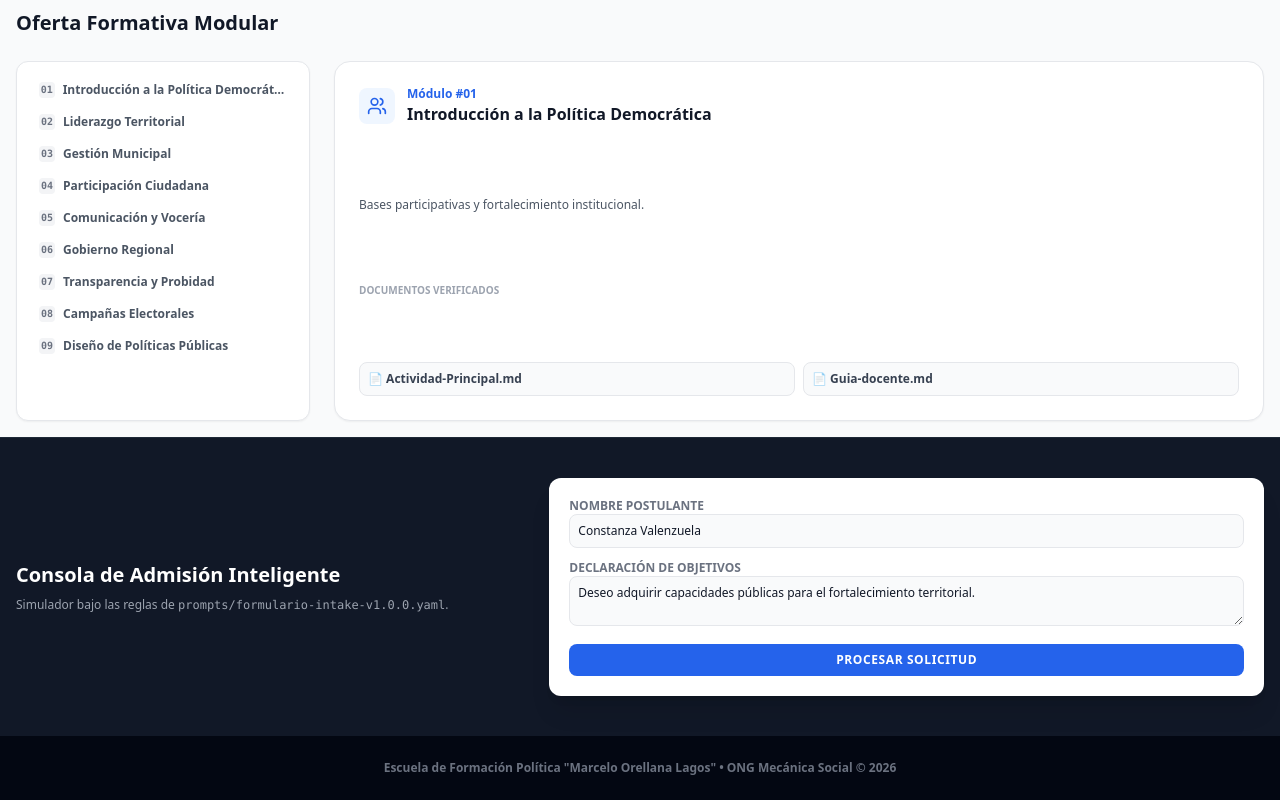
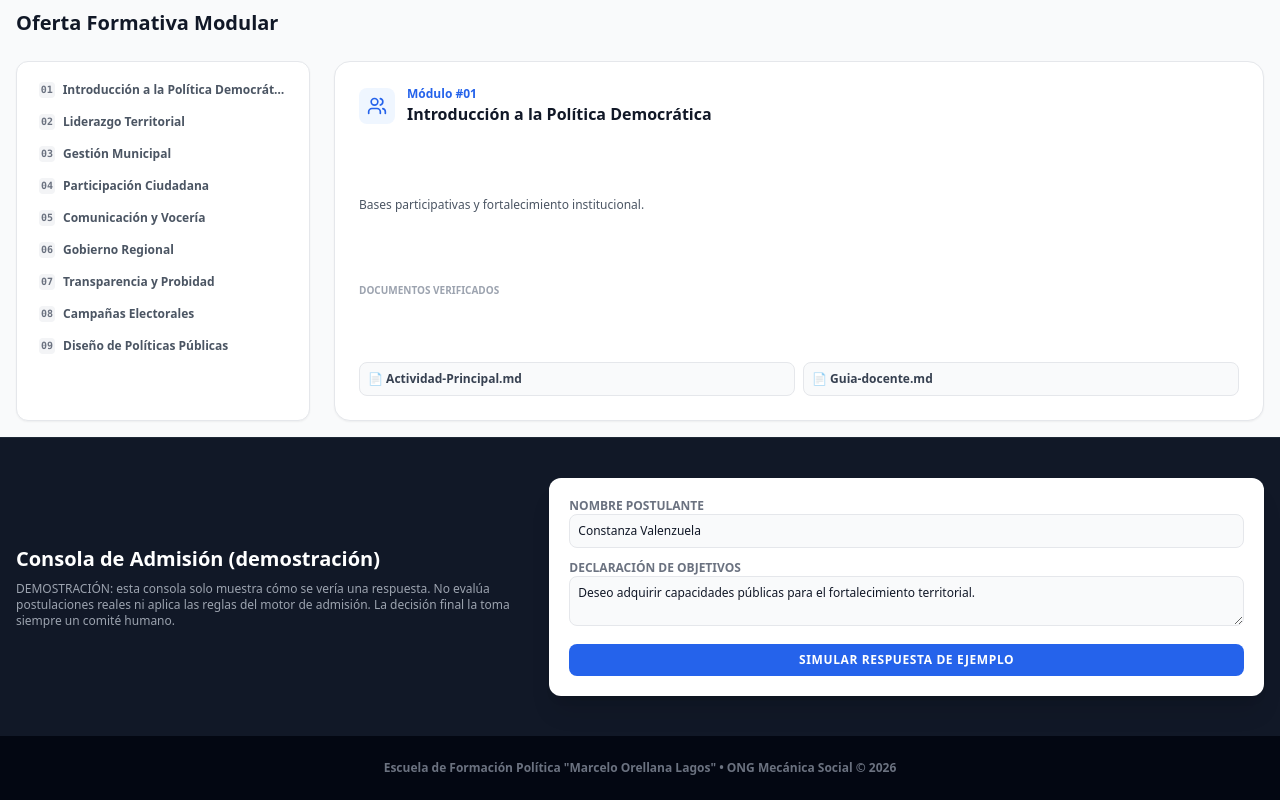
Before and after one commit to mecanicasocial/mecanica-social-escuela, a plain HTML site: page site/index.html in a window 1280 px wide. Shown: the part 603-1403 px from the top of the page. Drawn offline with nearby package versions, Linux system fonts and the light colour scheme.

Commit message:
Rotula el simulador de admision como demostracion

```diff
--- a/site/index.html
+++ b/site/index.html
@@ -47,12 +47,12 @@
     </main>
     <section id="ia-sandbox" class="bg-gray-900 text-white py-10 border-t border-gray-800">
         <div class="max-w-7xl mx-auto px-4 grid grid-cols-1 lg:grid-cols-12 gap-8 items-center">
-            <div class="lg:col-span-5"><h2 class="text-xl font-black mb-2">Consola de Admisión Inteligente</h2><p class="text-gray-400 text-xs">Simulador bajo las reglas de <code>prompts/formulario-intake-v1.0.0.yaml</code>.</p></div>
+            <div class="lg:col-span-5"><h2 class="text-xl font-black mb-2">Consola de Admisión (demostración)</h2><p class="text-gray-400 text-xs">DEMOSTRACIÓN: esta consola solo muestra cómo se vería una respuesta. No evalúa postulaciones reales ni aplica las reglas del motor de admisión. La decisión final la toma siempre un comité humano.</p></div>
             <div class="lg:col-span-7 bg-white text-gray-900 rounded-xl p-5 shadow-xl">
                 <div class="space-y-3">
                     <div><label class="block text-xs font-bold text-gray-500 uppercase">Nombre Postulante</label><input type="text" id="intake-name" value="Constanza Valenzuela" class="w-full text-xs border p-2 rounded-lg bg-gray-50"></div>
                     <div><label class="block text-xs font-bold text-gray-500 uppercase">Declaración de Objetivos</label><textarea id="intake-justification" rows="2" class="w-full text-xs border p-2 rounded-lg bg-gray-50">Deseo adquirir capacidades públicas para el fortalecimiento territorial.</textarea></div>
-                    <button onclick="executeIntakeSimulation()" class="w-full bg-blue-600 hover:bg-blue-700 text-white font-bold text-xs py-2 rounded-lg uppercase tracking-wider transition-colors">Procesar Solicitud</button>
+                    <button onclick="executeIntakeSimulation()" class="w-full bg-blue-600 hover:bg-blue-700 text-white font-bold text-xs py-2 rounded-lg uppercase tracking-wider transition-colors">Simular respuesta de ejemplo</button>
                 </div>
                 <div id="api-response-box" class="mt-3 p-3 bg-gray-950 rounded-lg font-mono text-[10px] text-emerald-400 hidden"><pre id="json-output"></pre></div>
             </div>
@@ -87,7 +87,7 @@
         function executeIntakeSimulation() {
             const name = document.getElementById("intake-name").value;
             const motivation = document.getElementById("intake-justification").value;
-            const response = { metadata: { version: "v1.0.0", timestamp: new Date().toISOString() }, solicitud: { postulante: name, curso: "Módulo 01" }, evaluacion: { admitido: motivation.length > 20, score: 0.98, analisis: "Alineado con la misión de Mecánica Social." } };
+            const response = { metadata: { version: "v1.0.0", timestamp: new Date().toISOString() }, solicitud: { postulante: name, curso: "Módulo 01" }, demostracion: { aviso: "Respuesta de ejemplo. No es una evaluación real.", decision_final: "Comité humano" } };
             document.getElementById("json-output").textContent = JSON.stringify(response, null, 4);
             document.getElementById("api-response-box").classList.remove("hidden");
         }
```
